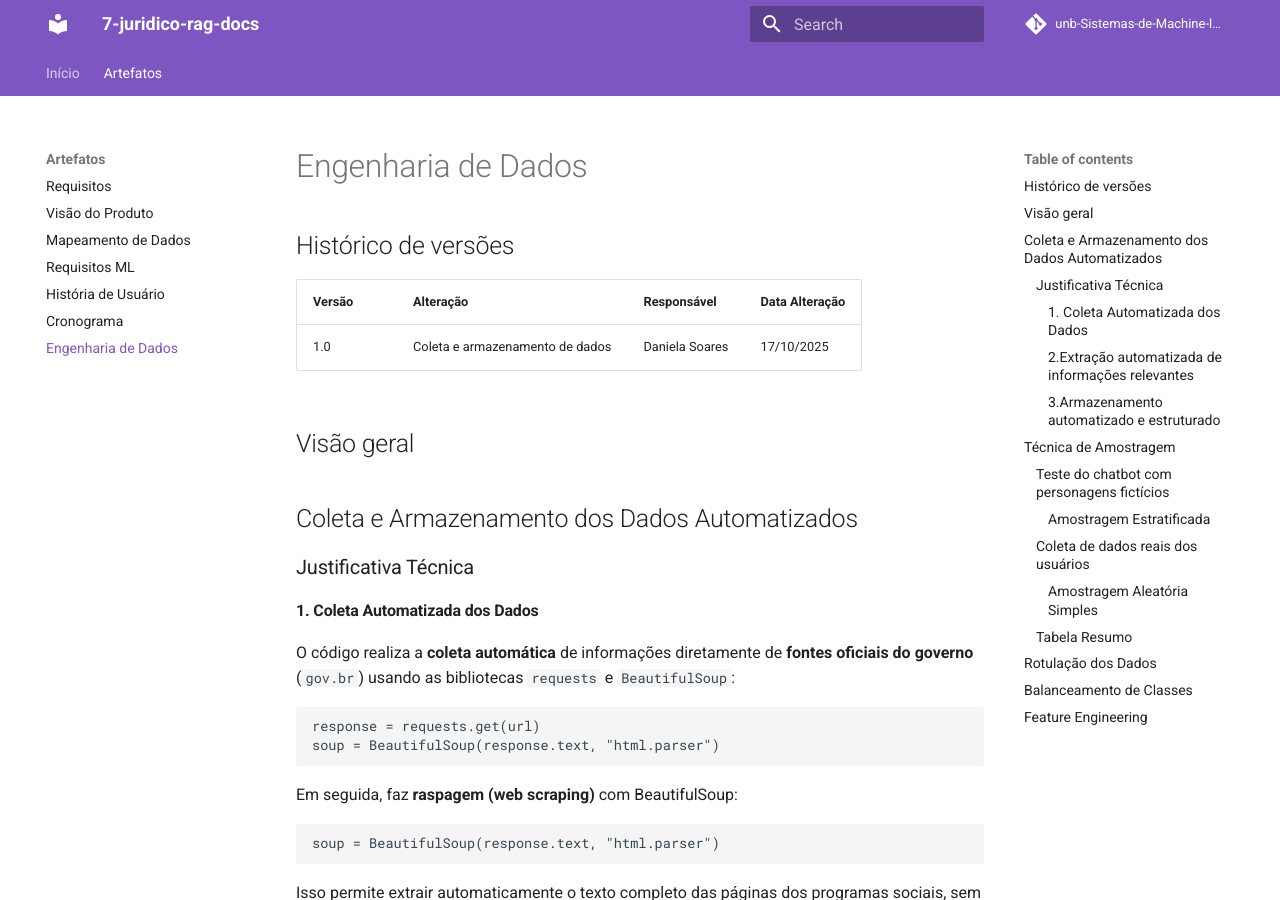
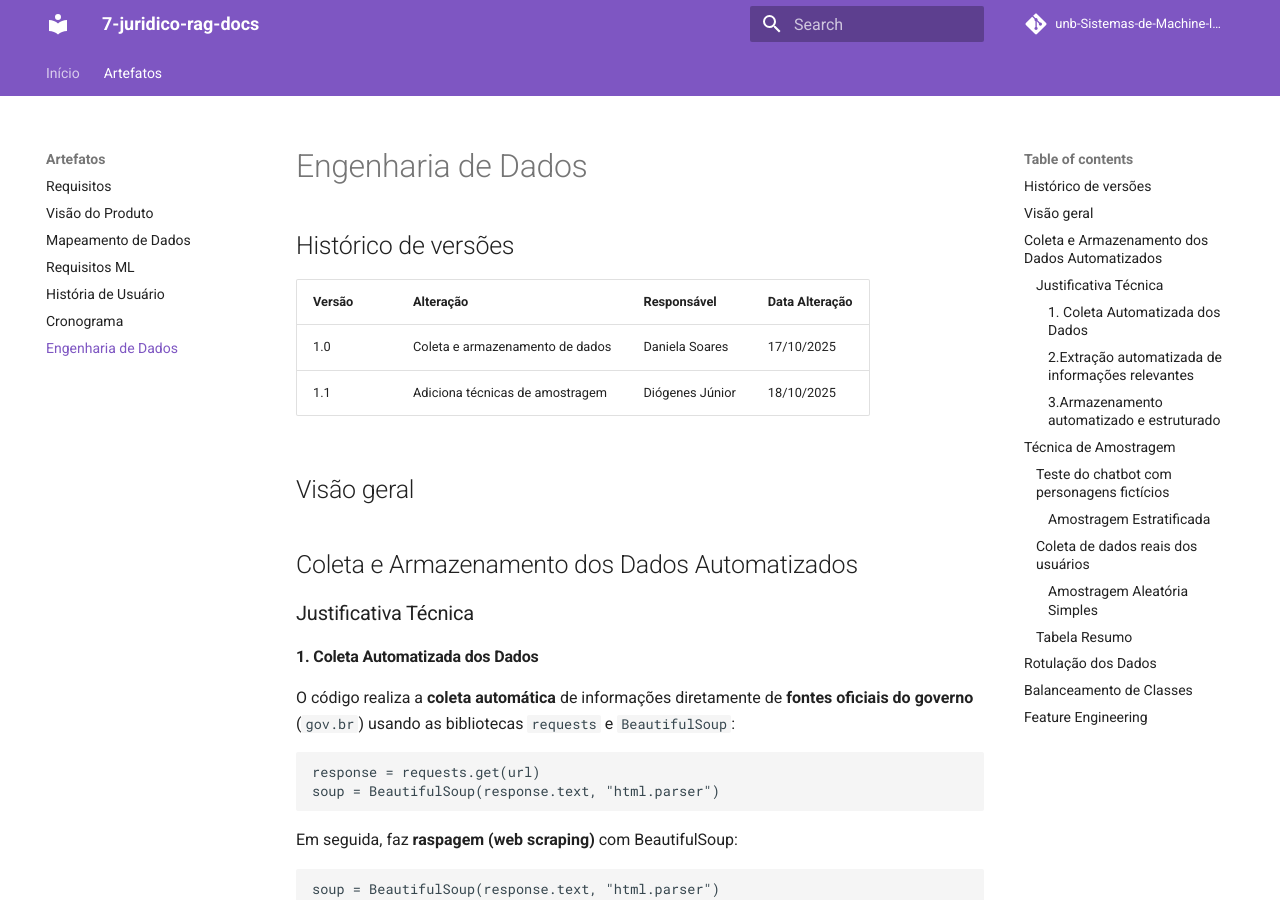
Before and after one commit to unb-Sistemas-de-Machine-learning/7-juridico-rag-docs, an MkDocs documentation site: the page built from docs/Artefatos/engenhariaDados.md, in a window 1280 px wide and 900 px high. Built offline with MkDocs 1.6.1 and Material for MkDocs 9.7.7, drawn with Linux system fonts in a browser that asks for light colours; comment, search, counter and statistics services are not loaded.

Commit message:
edit version history

```diff
--- a/docs/Artefatos/engenhariaDados.md
+++ b/docs/Artefatos/engenhariaDados.md
@@ -3,6 +3,7 @@
 | Versão | Alteração       | Responsável         | Data Alteração |
 |--------|-----------------|---------------------|----------------|
 | 1.0    | Coleta e armazenamento de dados | Daniela Soares | 17/10/2025  |
+| 1.1    | Adiciona técnicas de amostragem | Diógenes Júnior | 18/10/2025  |
 
 
 ## Visão geral
```
